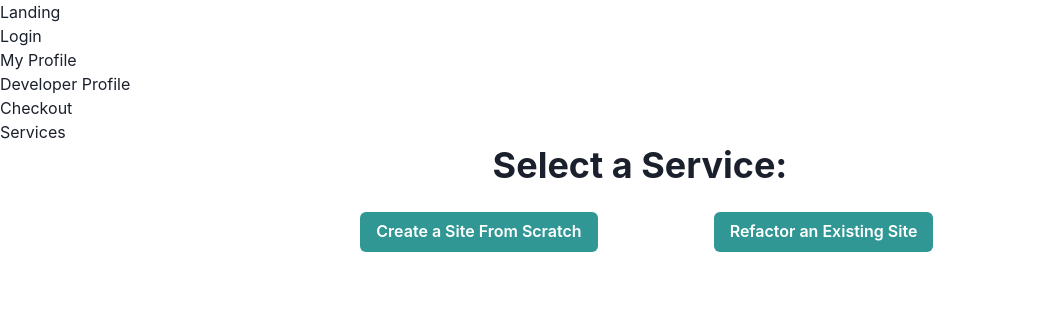
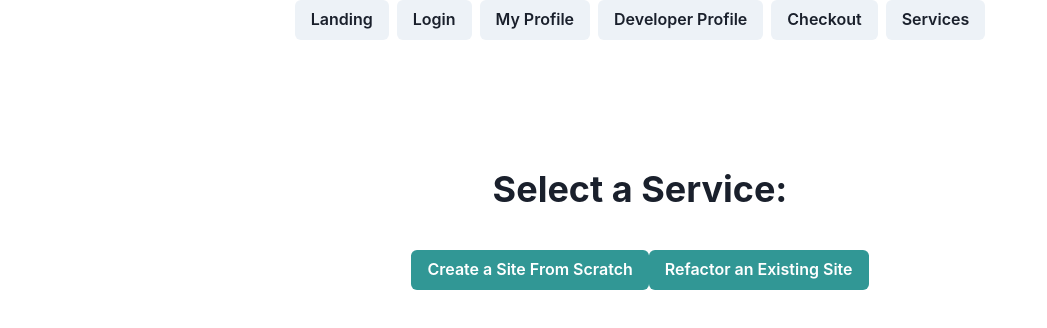
Before and after one commit to Niccatania/DevelUP, a React (Create React App) app in the folder client/: page /services in a window 1280 px wide. Shown: the top 328 px of the page, without its empty margins (0-1047 px from the left). Built offline with nearby package versions, Linux system fonts and the light colour scheme.

Commit message:
adds back button to components

```diff
--- a/client/src/App.js
+++ b/client/src/App.js
@@ -7,6 +7,14 @@ import {
 } from "@apollo/client";
 
 import { setContext } from "@apollo/client/link/context";
+import {
+  Flex,
+  Box,
+  Spacer,
+  ButtonGroup,
+  Button,
+  Center,
+} from "@chakra-ui/react";
 
 import { BrowserRouter as Router, Route, Routes, Link } from "react-router-dom";
 
@@ -17,8 +25,8 @@ import Profile from "./pages/profile";
 import DevProfile from "./pages/devProfile";
 import Checkout from "./pages/checkout";
 import Services from "./pages/services";
-import NewSite from "./components/newSite"
-import RefactorSite from "./components/refactorSite"
+import NewSite from "./components/newSite";
+import RefactorSite from "./components/refactorSite";
 
 const httpLink = createHttpLink({
   uri: "/graphql",
@@ -44,28 +52,31 @@ export default function App() {
     // Wrap application in chakra provider at root(TIffany)
     <ApolloProvider client={client}>
       <Router>
+        <Center>
           <nav>
-          <ul>
-            <li>
+            <ButtonGroup>
+              <Button>
                 <Link to="/">Landing</Link>
-            </li>
-            <li>
+              </Button>
+              <Button>
                 <Link to="/login">Login</Link>
-            </li>
-            <li>
+              </Button>{" "}
+              <Button>
                 <Link to="/profile">My Profile</Link>
-            </li>
-            <li>
+              </Button>
+              <Button>
                 <Link to="/devProfile/:devId">Developer Profile</Link>
-            </li>
-            <li>
+              </Button>
+              <Button>
+                {" "}
                 <Link to="/Checkout">Checkout</Link>
-            </li>
-            <li>
+              </Button>
+              <Button>
                 <Link to="/services">Services</Link>
-            </li>
-          </ul>
+              </Button>
+            </ButtonGroup>
           </nav>
+        </Center>
 
         <Routes>
           <Route path="/" element={<Landing />} />
--- a/client/src/components/newSite.js
+++ b/client/src/components/newSite.js
@@ -1,4 +1,5 @@
 import React from "react";
+import {BrowserRouter as Router, Link} from 'react-router-dom';
 import {
   FormControl,
   FormLabel,
@@ -7,7 +8,9 @@ import {
   FormHelperText,
   Center,
   Heading,
-  Box
+  Box,
+  Button,
+  ButtonGroup
 } from "@chakra-ui/react";
 const newSite = () => {
   return (
@@ -38,6 +41,12 @@ const newSite = () => {
           <FormHelperText color ="white">We'll never share your email.</FormHelperText>
         </FormControl>
       </Center>
+      <Center>
+        <ButtonGroup>
+            <Button  mb ="4%">Submit</Button>
+            <Link to ="/services"><Button  mb ="4%">Go Back</Button></Link>
+        </ButtonGroup>
+        </Center>
     </Box>
   );
 };
--- a/client/src/components/refactorSite.js
+++ b/client/src/components/refactorSite.js
@@ -7,37 +7,54 @@ import {
   FormHelperText,
   Center,
   Heading,
-  Box
+  Box,
+  Button,
+  ButtonGroup
 } from "@chakra-ui/react";
+import {BrowserRouter as Router, Link} from 'react-router-dom';
+
+
 const refactorSite = () => {
   return (
-    <Box m="5%" w="90%" bg ='teal.600'>
+    <Box m="5%" w="90%" bg="teal.600">
       <Center>
         <Heading>Refactor Exsiting Site</Heading>
       </Center>
       <Center>
         <FormControl w="60%">
           <FormLabel>Email address</FormLabel>
-          <Input bg ='white' type="email" />
-          <FormHelperText color ="white">We'll never share your email.</FormHelperText>
+          <Input bg="white" type="email" />
+          <FormHelperText color="white">
+            We'll never share your email.
+          </FormHelperText>
 
           <FormLabel>Name</FormLabel>
-          <Input bg ='white'type="name" />
-          <FormHelperText color ="white">
+          <Input bg="white" type="name" />
+          <FormHelperText color="white">
             Please enter your First and Last name.
           </FormHelperText>
 
           <FormLabel>
-            Please give a description of what changes you would like made to your site.
+            Please give a description of what changes you would like made to
+            your site.
           </FormLabel>
-          <Input bg ='white' type="description" />
-          <FormHelperText color ="white"></FormHelperText>
+          <Input bg="white" type="description" />
+          <FormHelperText color="white"></FormHelperText>
 
           <FormLabel>Email address</FormLabel>
-          <Input bg='white'type="email" />
-          <FormHelperText color ="white">We'll never share your email.</FormHelperText>
+          <Input bg="white" type="email" />
+          <FormHelperText color="white">
+            We'll never share your email.
+          </FormHelperText>
         </FormControl>
-      </Center>
+        </Center>
+        <Center>
+        <ButtonGroup>
+            <Button  mb ="4%">Submit</Button>
+            <Link to ="/services"><Button  mb ="4%">Go Back</Button></Link>
+        </ButtonGroup>
+        </Center>
+
     </Box>
   );
 };
--- a/client/src/pages/services.js
+++ b/client/src/pages/services.js
@@ -1,28 +1,27 @@
 import React from "react";
 import {BrowserRouter as Router, Link} from 'react-router-dom';
-import { Container, Button, Center, Heading, Spacer } from "@chakra-ui/react";
+import { Container, Button, Center, Heading, Spacer,Box, Divider } from "@chakra-ui/react";
 
 const Services = () => {
   return (
     <div>
-      <Container>
+      <Box>
         <Center>
-          <Heading pb="3%">Select a Service:</Heading>
+          <Heading mt="10%"pb="3%">Select a Service:</Heading>
         </Center>
         <Center>
           <Link to="/services/newsite">
-            <Button m="3%" colorScheme="teal">
+            <Button colorScheme="teal">
               Create a Site From Scratch
             </Button>
           </Link>
-          <Spacer />
           <Link to="/services/refactorsite">
-          <Button m="3%" colorScheme="teal">
+          <Button colorScheme="teal">
             Refactor an Existing Site
           </Button>
           </Link>
         </Center>
-      </Container>
+      </Box>
     </div>
   );
 };
```
Lines whose indentation alone changed are shown as unchanged.
